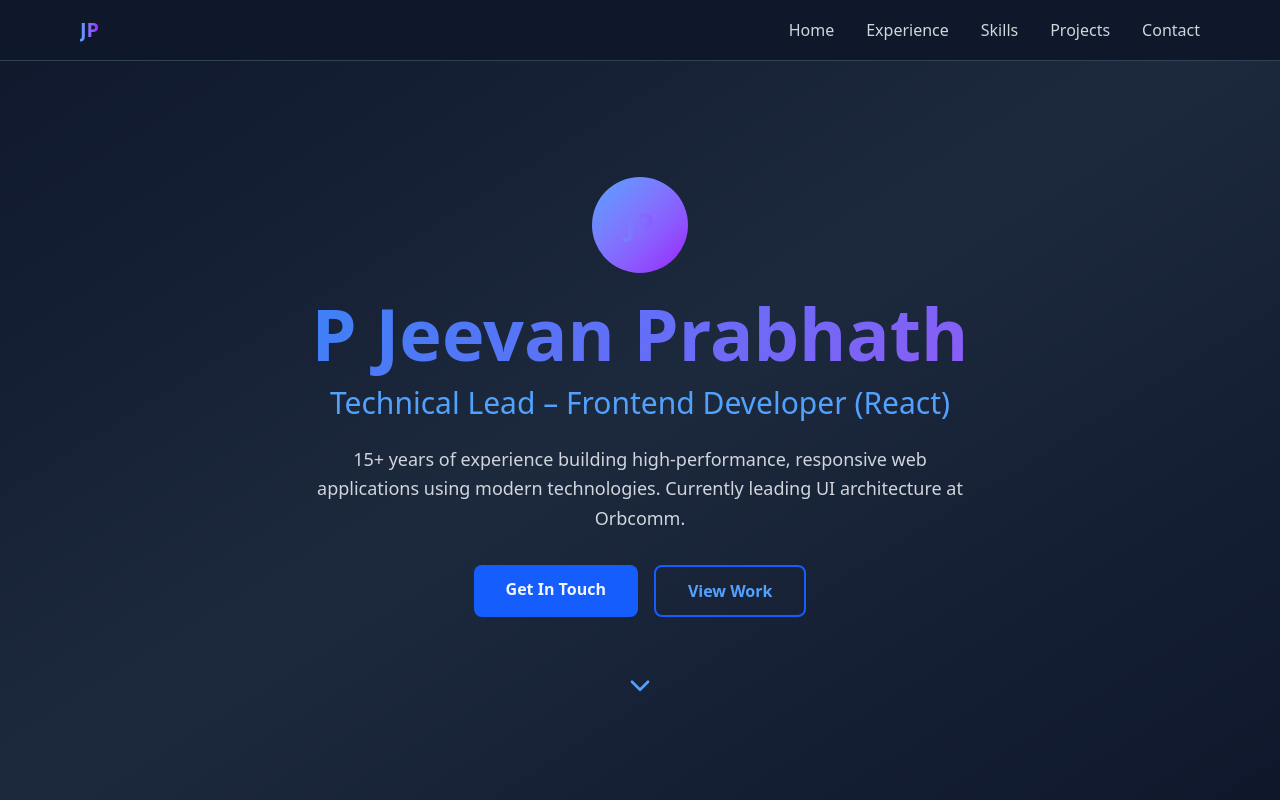
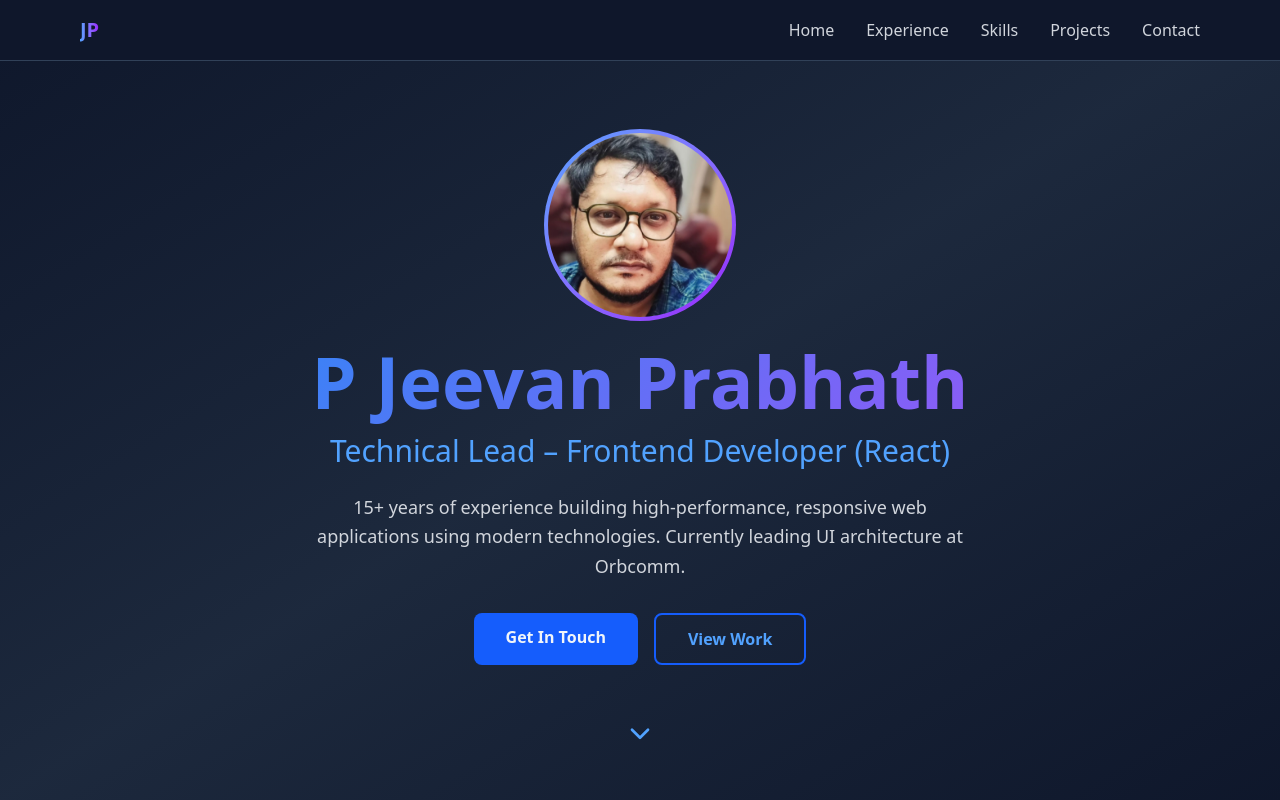
Before and after one commit to nivedh-cloud/jeevan-resume, a React (Vite) app: page / in a window 1280 px wide. Shown: the top 800 px of the page. Built offline with nearby package versions, Linux system fonts and the light colour scheme.

Commit message:
Added the image

```diff
--- a/src/components/Hero.tsx
+++ b/src/components/Hero.tsx
@@ -31,10 +31,12 @@ export const Hero = () => {
         animate="visible"
       >
         <motion.div variants={itemVariants} className="mb-6">
-          <div className="w-24 h-24 mx-auto mb-6 rounded-full bg-gradient-to-br from-blue-400 to-purple-600 p-1">
-            <div className="w-full h-full rounded-full bg-slate-800 flex items-center justify-center text-3xl font-bold text-transparent bg-clip-text bg-gradient-to-r from-blue-400 to-purple-600">
-              JP
-            </div>
+          <div className="w-48 h-48 mx-auto mb-6 rounded-full bg-gradient-to-br from-blue-400 to-purple-600 p-1">
+            <img
+              src="/jeevan-resume/jeevan-img.jpeg"
+              alt="P Jeevan Prabhath"
+              className="w-full h-full rounded-full object-cover"
+            />
           </div>
         </motion.div>
 
```
Also changed, not shown: public/jeevan-img.jpeg (added).
